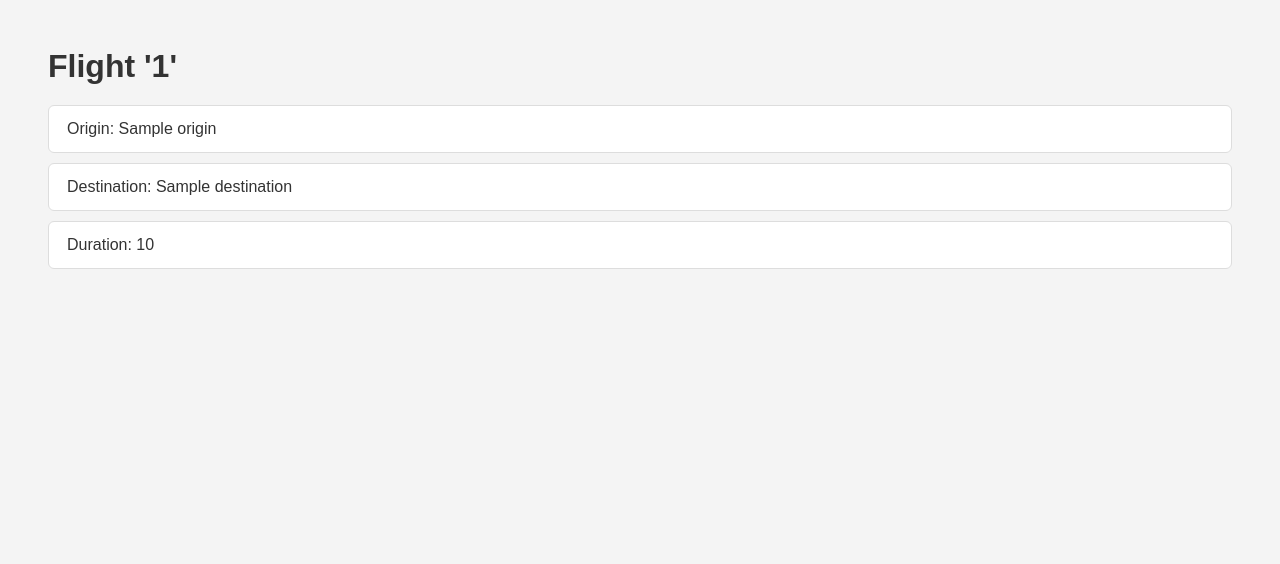
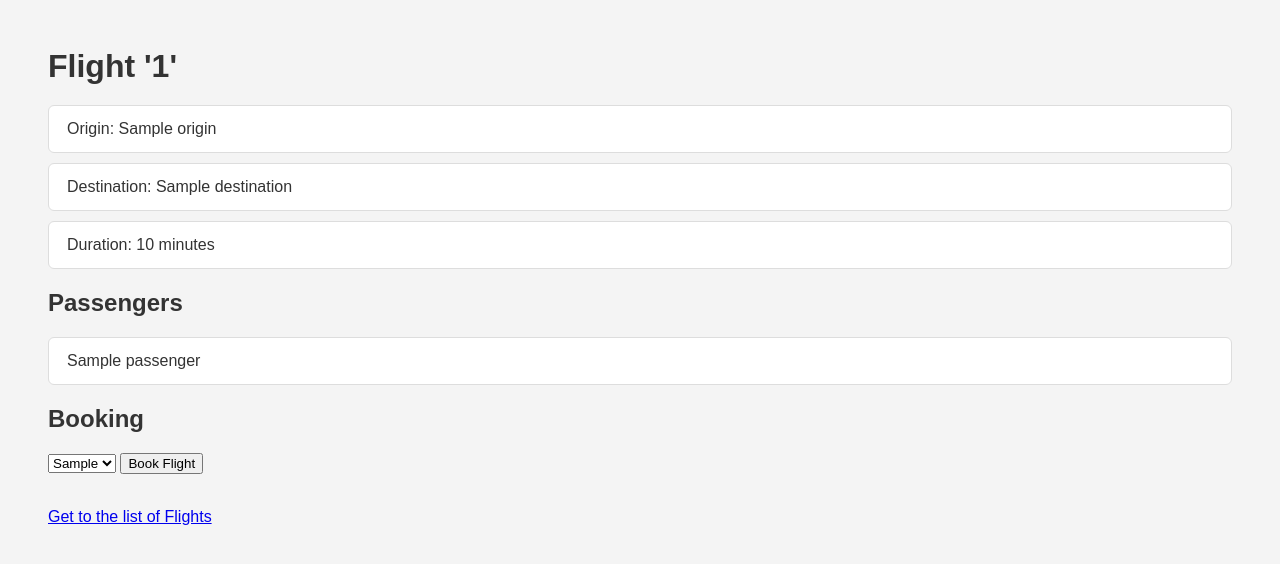
Before and after one commit to ziadabozead9-glitch/ZA_Django_Projects, a Django app: template DjangoSql/flight/templates/flight/index2.html in a window 1280 px wide. Shown: the top 564 px of the page. Run offline with Django 5.2, Linux system fonts and the light colour scheme; the template is opened without the code that fills it: most values are stand-ins (such as "Sample title", 1, 10 or a date in 2020).

Commit message:
Add passenger model and booking flow
Introduce a passenger model and migration (0004_passenger) with a ManyToMany relation to flight and human-friendly __str__ implementations. Add admin classes (FlightAdmin, PassengerAdmin) and register passenger with filter_horizontal. Update views: index now provides 'flights', flight_view uses get_object_or_404 and supplies passengers/non_passengers, and a new book view handles POST booking and redirects. Update urls to set app_name='flight', adjust route names, and add a book route. Update templates to link to flight detail, show passengers, and include a booking form; add a minor CSS rule for h2 spacing.

```diff
--- a/DjangoSql/flight/static/flight/styles.css
+++ b/DjangoSql/flight/static/flight/styles.css
@@ -6,6 +6,9 @@ body {
 }
 
 h1 {
+    margin-bottom: 20px;
+}
+h2 {
     margin-bottom: 20px;
 }
 
--- a/DjangoSql/flight/templates/flight/index2.html
+++ b/DjangoSql/flight/templates/flight/index2.html
@@ -3,9 +3,31 @@
 {% block body %}
     <h1>Flight '{{ flight.id }}'</h1>
         <ul>
-            <li>Origin: {{flight.origin}}</li>
-            <li>Destination: {{flight.destination}}</li>
-            <li>Duration: {{flight.duration}}</li>
+            <li>Origin: {{ flight.origin }}</li>
+            <li>Destination: {{ flight.destination }}</li>
+            <li>Duration: {{ flight.duration }} minutes</li>
         </ul>
 
+    <h2>Passengers</h2>
+        <ul>
+            {% for p in passengers %}
+                <li>{{ p }}</li>
+            {% empty %}
+                <li>No passengers</li>
+            {% endfor %}
+        </ul>
+
+    <h2>Booking</h2>
+        <form action="{% url 'flight:book' flight.id %}" method="post">
+            {% csrf_token %}
+            <select name="passenger">
+                {% for p_option in non_passengers %}
+                    <option value="{{ p_option.id }}">{{ p_option }}</option>
+                {% endfor %}
+            </select>
+            <input type="submit" value="Book Flight">
+        </form>
+
+    <br>
+    <a href="{% url 'flight:index' %}">Get to the list of Flights</a>
 {% endblock %}
```
Also changed, not shown: DjangoSql/flight/admin.py (+10 -2 lines), DjangoSql/flight/models.py (+8 -1 lines), DjangoSql/flight/templates/flight/index.html (+6 -2 lines), DjangoSql/flight/urls.py (+6 -2 lines), DjangoSql/flight/views.py (+30 -6 lines), Django/db.sqlite3, DjangoSql/db.sqlite3, DjangoSql/flight/migrations/0004_passenger.py (added).
